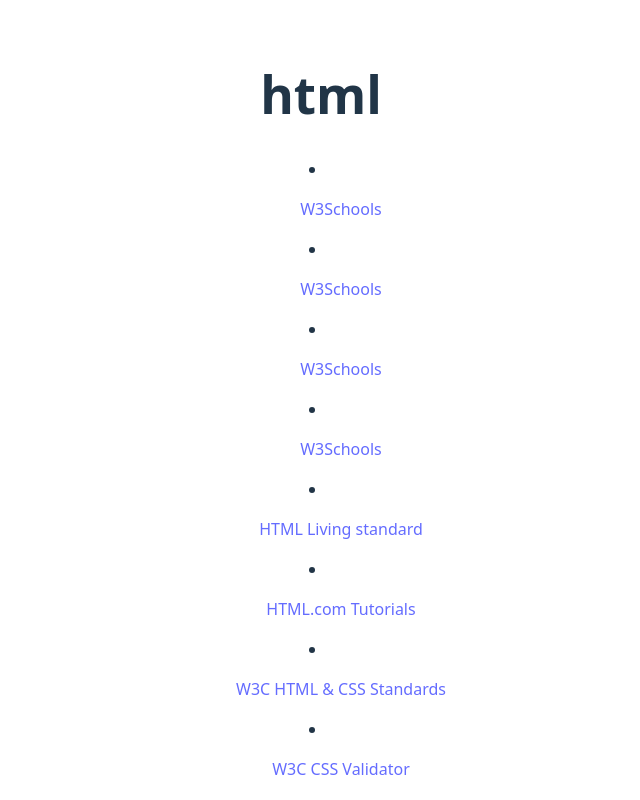
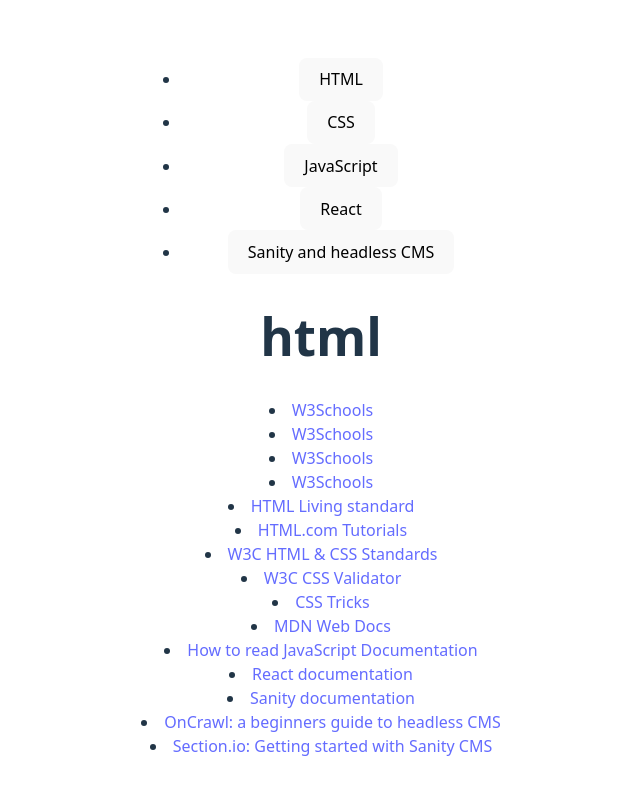
Before and after one commit to OskarElwart/uin25ak2_resourceapp_OskarElwart, a React (Vite) app: page / in a window 1280 px wide. Shown: the top 800 px of the page, without its empty margins (319-959 px from the left). Built offline with nearby package versions, Linux system fonts and the light colour scheme.

Commit message:
nav elementer

```diff
--- a/src/App.jsx
+++ b/src/App.jsx
@@ -1,4 +1,4 @@
-import { useState } from 'react';
+import { useState, useEffect } from 'react';
 import { resources } from "./assets/ressurser.js"
 import Layout from "./components/Layout"
 import Resources from "./components/Resources"
@@ -6,7 +6,12 @@
 import './App.css'
 
 export default function App() {
-  const [category, setcategory] = useState("html")
+  const [category, setcategory] = useState("html");
+  useEffect(() => {
+  document.title = `${category}`;
+  }, [category]);
+
+
   return(
         <div className="App">
           <Layout
--- a/src/components/Layout.jsx
+++ b/src/components/Layout.jsx
@@ -4,8 +4,14 @@
 
 export default function Layout({ category, setcategory }) {
     return (
+        <>
+            <Nav
+            category={category}
+            setcategory={setcategory}
+          />
         <div id="content">
             <PageTitle category={category}/>
         </div>
+        </>
     );
 }
--- a/src/components/Nav.jsx
+++ b/src/components/Nav.jsx
@@ -1,5 +1,13 @@
-export default function Nav({ category }) {
+export default function Nav({ setcategory }) {
 return(
-    <h1>{category}</h1>
+    <nav>
+            <ul>
+                <li><button id="HTMLlink" onClick={() => setcategory("html")}>HTML</button></li>
+                <li><button id="CSSlink" onClick={() => setcategory("css")}>CSS</button></li>
+                <li><button id="JSlink" onClick={() => setcategory("javascript")}>JavaScript</button></li>
+                <li><button id="Reactlink" onClick={() => setcategory("react")}>React</button></li>
+                <li><button id="Sanitylink" onClick={() => setcategory("headless-cms")}>Sanity and headless CMS</button></li>
+            </ul>
+        </nav>
 )
 }
--- a/src/components/Resources.jsx
+++ b/src/components/Resources.jsx
@@ -2,9 +2,9 @@
     return (
         <article>
             <li>
-        <ul>
+
         <a href={url}>{title}</a>
-        </ul>
+
         </li>
         </article>
     );
```
